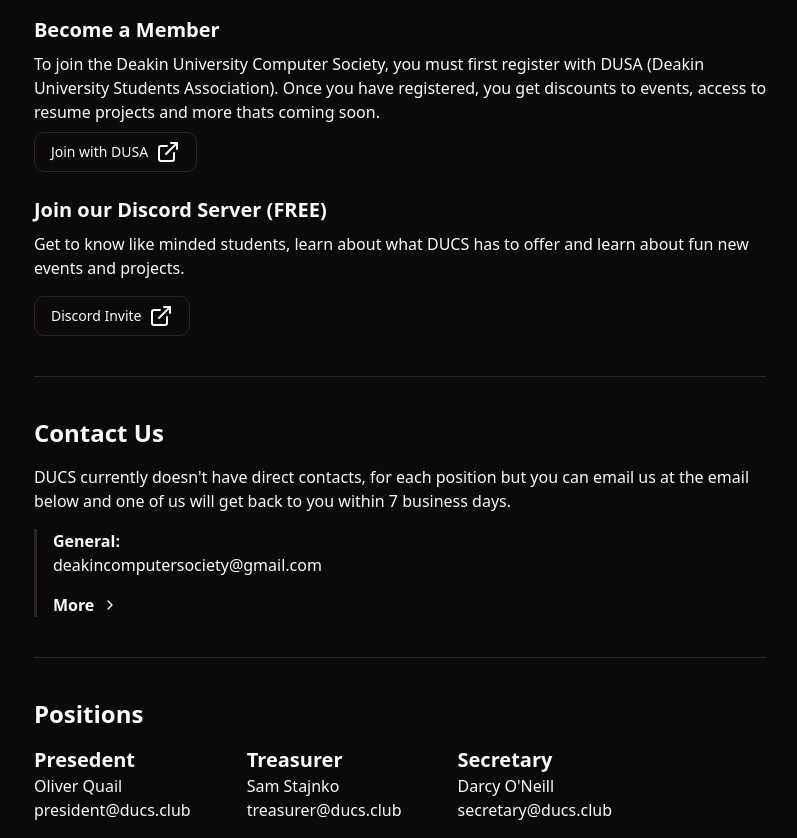
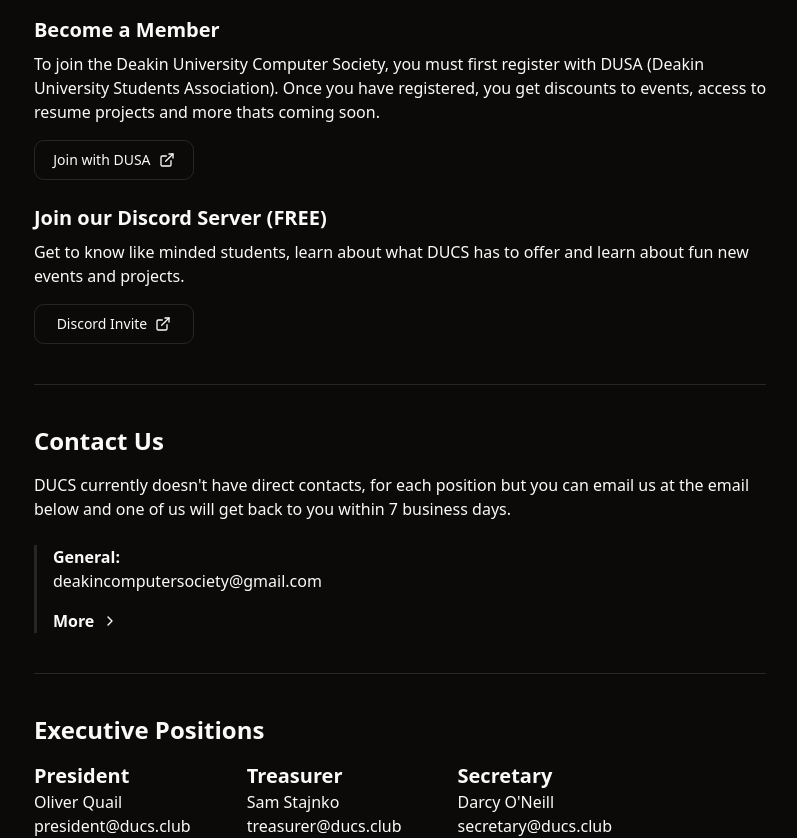
Before and after one commit to Deakin-University-Computer-Society/Deakin-University-Computer-Society.github.io, a React (Vite) app: page / in a window 1280 px wide. Shown: the part 925-1763 px from the top of the page, without its empty margins (240-1037 px from the left). Built offline with nearby package versions, Linux system fonts and the light colour scheme.

Commit message:
Small Fixes + Title Rename

```diff
--- a/src/app/TempHomeContent/Contact.tsx
+++ b/src/app/TempHomeContent/Contact.tsx
@@ -20,7 +20,7 @@
 				back to you within 7 business days.
 			</p>
 
-			<div className="gap-4 flex flex-col border-l-[3px] pl-4 border-border">
+			<div className="gap-4 flex flex-col border-l-[3px] pl-4 border-border mt-2">
 				<div className="grid">
 					<p className="font-bold">General:</p>
 					<EmailLink />
@@ -55,12 +55,14 @@
 											"president",
 											"treasurer",
 											"secretary",
-										].map((type) => (
+										].map((type, index) => (
 											<motion.li
 												initial={{ opacity: 0, x: -20 }}
 												animate={{ opacity: 1, x: 0 }}
 												exit={{ opacity: 0, x: -20 }}
-												transition={{ delay: 0.1 }}
+												transition={{
+													delay: 0.1 * index + 0.1,
+												}}
 											>
 												<EmailLink
 													type={
--- a/src/app/TempHomeContent/Join.tsx
+++ b/src/app/TempHomeContent/Join.tsx
@@ -21,10 +21,11 @@
 						href="https://www.dusa.org.au/clubs/computer-society"
 						target="_blank"
 						rel="noreferrer"
+						className="mt-2"
 					>
-						<Button variant="outline" className="flex gap-2">
-							<span>Join with DUSA</span>
-							<ExternalLink />
+						<Button variant="outline" className="flex gap-2 w-40">
+							<span className="my-auto">Join with DUSA</span>
+							<ExternalLink className="w-4 h-4 my-auto" />
 						</Button>
 					</a>
 				</div>
@@ -45,9 +46,9 @@
 						rel="noreferrer"
 						className="mt-2"
 					>
-						<Button variant="outline" className="flex gap-2">
-							<span>Discord Invite</span>
-							<ExternalLink />
+						<Button variant="outline" className="flex gap-2 w-40">
+							<span className="my-auto">Discord Invite</span>
+							<ExternalLink className="w-4 h-4 my-auto" />
 						</Button>
 					</a>
 				</div>
--- a/src/app/TempHomeContent/Positions.tsx
+++ b/src/app/TempHomeContent/Positions.tsx
@@ -3,11 +3,11 @@
 export function Positions() {
 	return (
 		<div className="flex flex-col gap-4">
-			<h2 className="text-2xl font-bold">Positions</h2>
+			<h2 className="text-2xl font-bold">Executive Positions</h2>
 
 			<div className="flex gap-14 flex-wrap">
 				<div>
-					<h3 className="font-bold text-xl">Presedent</h3>
+					<h3 className="font-bold text-xl">President</h3>
 					<p>Oliver Quail</p>
 					<EmailLink type="president" />
 				</div>
```
